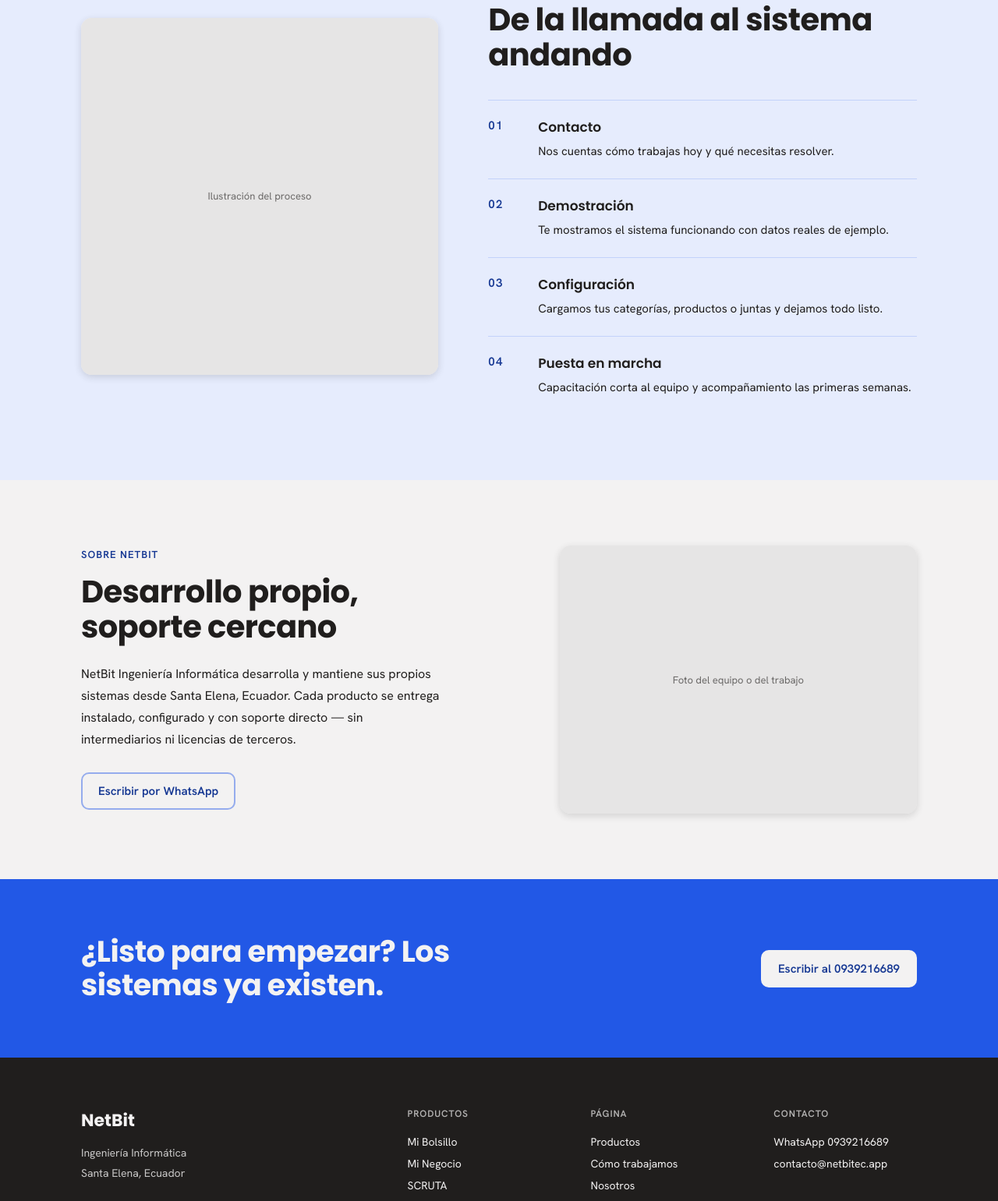
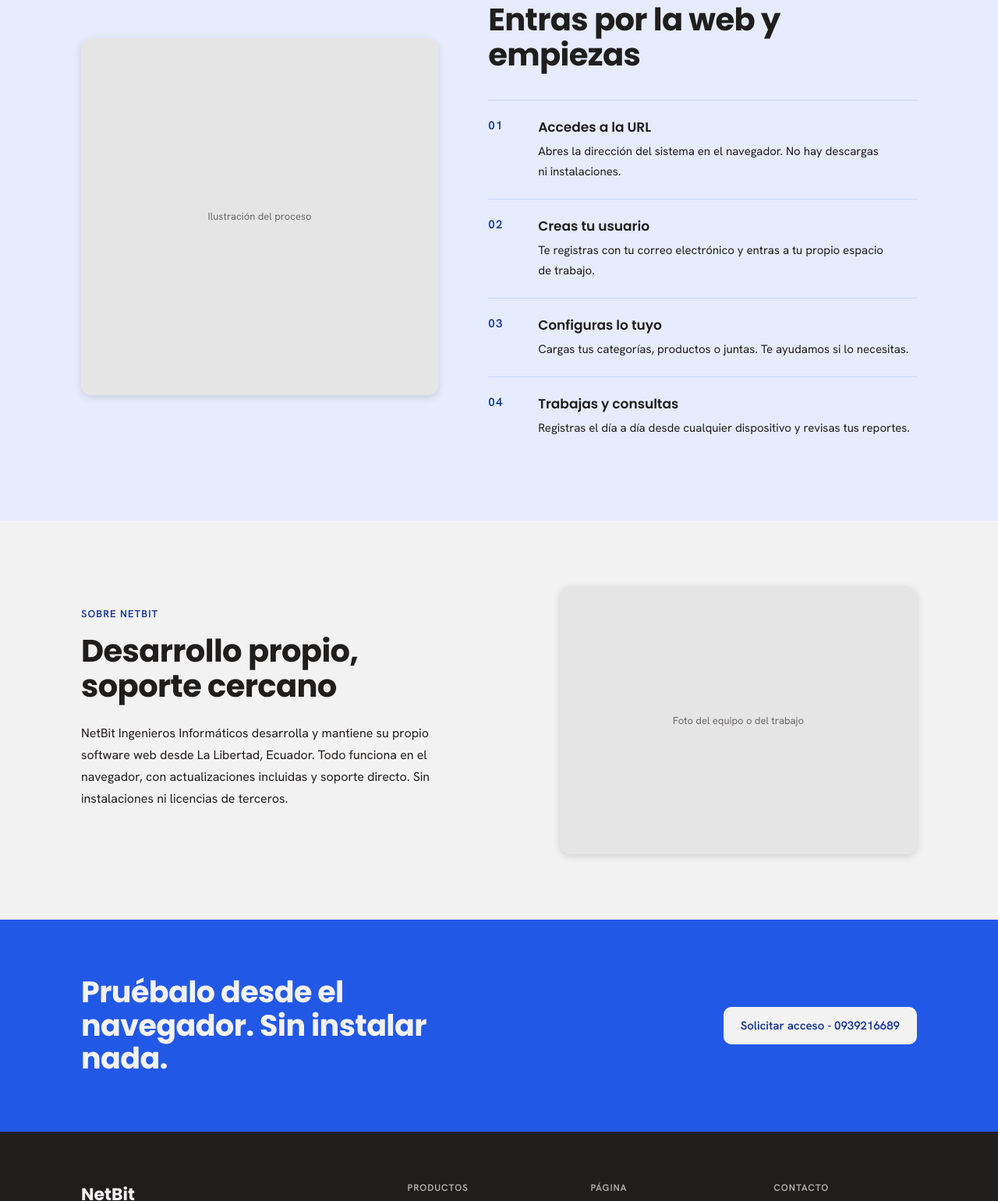
Before and after one commit to netbit04-dev/netbit-landing, a website: page index.html in a window 1280 px wide. Shown: the part 1507-3048 px from the top of the page at 78% size. Drawn offline with Linux system fonts and the light colour scheme.

Commit message:
Correcciones de texto 2

```diff
--- a/index.html
+++ b/index.html
@@ -117,34 +117,34 @@ a:hover{color:var(--color-accent)}
       </div>
       <div>
         <span class="mono" style="display: block; font-size: 13px; line-height: 14px; letter-spacing: 0.08em; text-transform: uppercase; color: var(--color-accent-700); margin: 0 0 18px;">Cómo trabajamos</span>
-        <h2 style="font-weight: var(--font-heading-weight); font-size: clamp(28px, 3.2vw, 40px); line-height: 1.12; letter-spacing: -0.015em; margin: 0;">De la llamada al sistema andando</h2>
+        <h2 style="font-weight: var(--font-heading-weight); font-size: clamp(28px, 3.2vw, 40px); line-height: 1.12; letter-spacing: -0.015em; margin: 0;">Entras por la web y empiezas</h2>
         <div class="steps" style="display: grid; gap: 0; margin-top: 36px;">
           <div style="display: grid; grid-template-columns: 44px minmax(0, 1fr); gap: 20px; padding: 22px 0; border-top: 1px solid var(--color-accent-200);">
             <span class="mono" style="font-size: 15px; color: var(--color-accent-700);">01</span>
             <div>
-              <p style="font-family: var(--font-heading); font-weight: 600; font-size: 17px; line-height: 24px; margin: 0;">Contacto</p>
-              <p style="font-size: 15px; line-height: 26px; margin: 6px 0 0;">Nos cuentas cómo trabajas hoy y qué necesitas resolver.</p>
+              <p style="font-family: var(--font-heading); font-weight: 600; font-size: 17px; line-height: 24px; margin: 0;">Accedes a la URL</p>
+              <p style="font-size: 15px; line-height: 26px; margin: 6px 0 0;">Abres la dirección del sistema en el navegador. No hay descargas ni instalaciones.</p>
             </div>
           </div>
           <div style="display: grid; grid-template-columns: 44px minmax(0, 1fr); gap: 20px; padding: 22px 0; border-top: 1px solid var(--color-accent-200);">
             <span class="mono" style="font-size: 15px; color: var(--color-accent-700);">02</span>
             <div>
-              <p style="font-family: var(--font-heading); font-weight: 600; font-size: 17px; line-height: 24px; margin: 0;">Demostración</p>
-              <p style="font-size: 15px; line-height: 26px; margin: 6px 0 0;">Te mostramos el sistema funcionando con datos reales de ejemplo.</p>
+              <p style="font-family: var(--font-heading); font-weight: 600; font-size: 17px; line-height: 24px; margin: 0;">Creas tu usuario</p>
+              <p style="font-size: 15px; line-height: 26px; margin: 6px 0 0;">Te registras con tu correo electrónico y entras a tu propio espacio de trabajo.</p>
             </div>
           </div>
           <div style="display: grid; grid-template-columns: 44px minmax(0, 1fr); gap: 20px; padding: 22px 0; border-top: 1px solid var(--color-accent-200);">
             <span class="mono" style="font-size: 15px; color: var(--color-accent-700);">03</span>
             <div>
-              <p style="font-family: var(--font-heading); font-weight: 600; font-size: 17px; line-height: 24px; margin: 0;">Configuración</p>
-              <p style="font-size: 15px; line-height: 26px; margin: 6px 0 0;">Cargamos tus categorías, productos o juntas y dejamos todo listo.</p>
+              <p style="font-family: var(--font-heading); font-weight: 600; font-size: 17px; line-height: 24px; margin: 0;">Configuras lo tuyo</p>
+              <p style="font-size: 15px; line-height: 26px; margin: 6px 0 0;">Cargas tus categorías, productos o juntas. Te ayudamos si lo necesitas.</p>
             </div>
           </div>
           <div style="display: grid; grid-template-columns: 44px minmax(0, 1fr); gap: 20px; padding: 22px 0; border-top: 1px solid var(--color-accent-200);">
             <span class="mono" style="font-size: 15px; color: var(--color-accent-700);">04</span>
             <div>
-              <p style="font-family: var(--font-heading); font-weight: 600; font-size: 17px; line-height: 24px; margin: 0;">Puesta en marcha</p>
-              <p style="font-size: 15px; line-height: 26px; margin: 6px 0 0;">Capacitación corta al equipo y acompañamiento las primeras semanas.</p>
+              <p style="font-family: var(--font-heading); font-weight: 600; font-size: 17px; line-height: 24px; margin: 0;">Trabajas y consultas</p>
+              <p style="font-size: 15px; line-height: 26px; margin: 6px 0 0;">Registras el día a día desde cualquier dispositivo y revisas tus reportes.</p>
             </div>
           </div>
         </div>
@@ -156,9 +156,9 @@ a:hover{color:var(--color-accent)}
     <div>
       <span class="mono" style="display: block; font-size: 13px; line-height: 14px; letter-spacing: 0.08em; text-transform: uppercase; color: var(--color-accent-700); margin: 0 0 18px;">Sobre NetBit</span>
       <h2 style="font-weight: var(--font-heading-weight); font-size: clamp(28px, 3.2vw, 40px); line-height: 1.12; letter-spacing: -0.015em; margin: 0; max-width: 26ch;">Desarrollo propio, soporte cercano</h2>
-      <p style="font-size: 16px; line-height: 28px; margin: 24px 0 0; max-width: 52ch;">NetBit Ingeniería Informática desarrolla y mantiene sus propios sistemas desde Santa Elena, Ecuador. Cada producto se entrega instalado, configurado y con soporte directo — sin intermediarios ni licencias de terceros.</p>
+      <p style="font-size: 16px; line-height: 28px; margin: 24px 0 0; max-width: 52ch;">NetBit Ingenieros Informáticos desarrolla y mantiene su propio software web desde La Libertad, Ecuador. Todo funciona en el navegador, con actualizaciones incluidas y soporte directo. Sin instalaciones ni licencias de terceros.</p>
       <div style="display: flex; gap: var(--space-3); flex-wrap: wrap; margin-top: 28px;">
-        <a class="btn btn-ghost" href="https://wa.me/593939216689">Escribir por WhatsApp</a>
+
       </div>
     </div>
     <figure class="grayscale" style="margin: 0; border-radius: 14px; overflow: hidden; box-shadow: var(--shadow-md);">
@@ -168,8 +168,8 @@ a:hover{color:var(--color-accent)}
 
   <section style="background: var(--color-accent); color: var(--color-bg);">
     <div style="max-width: 1200px; margin: 0 auto; padding: 72px clamp(20px, 5vw, 72px); display: flex; flex-wrap: wrap; gap: 32px; align-items: center; justify-content: space-between;">
-      <h3 style="font-weight: var(--font-heading-weight); font-size: clamp(26px, 3vw, 38px); line-height: 1.12; letter-spacing: -0.015em; margin: 0; max-width: 22ch;">¿Listo para empezar? Los sistemas ya existen.</h3>
-      <a class="btn" href="https://wa.me/593939216689" style="background: var(--color-bg); color: var(--color-accent-700); border: 2px solid var(--color-bg);">Escribir al 0939216689</a>
+      <h3 style="font-weight: var(--font-heading-weight); font-size: clamp(26px, 3vw, 38px); line-height: 1.12; letter-spacing: -0.015em; margin: 0; max-width: 22ch;">Pruébalo desde el navegador. Sin instalar nada.</h3>
+      <a class="btn" href="https://wa.me/593939216689" style="background: var(--color-bg); color: var(--color-accent-700); border: 2px solid var(--color-bg);">Solicitar acceso - 0939216689</a>
     </div>
   </section>
 
@@ -177,7 +177,7 @@ a:hover{color:var(--color-accent)}
     <div class="footcols" style="max-width: 1200px; margin: 0 auto; padding: 64px clamp(20px, 5vw, 72px) 40px; display: grid; grid-template-columns: minmax(0, 2fr) repeat(3, minmax(0, 1fr)); gap: 40px clamp(24px, 4vw, 64px);">
       <div>
         <p style="font-family: var(--font-heading); font-weight: var(--font-heading-weight); font-size: 22px; margin: 0;">NetBit</p>
-        <p style="font-size: 14px; line-height: 26px; margin: 12px 0 0; opacity: 0.8;">Ingeniería Informática<br />Santa Elena, Ecuador</p>
+        <p style="font-size: 14px; line-height: 26px; margin: 12px 0 0; opacity: 0.8;">Ingenieros Informáticos<br />Santa Elena, Ecuador</p>
       </div>
       <div>
         <p class="mono" style="font-size: 12px; letter-spacing: 0.08em; text-transform: uppercase; margin: 0 0 14px; opacity: 0.7;">Productos</p>
@@ -193,7 +193,7 @@ a:hover{color:var(--color-accent)}
       </div>
     </div>
     <div style="max-width: 1200px; margin: 0 auto; padding: 0 clamp(20px, 5vw, 72px) 40px;">
-      <p class="mono" style="font-size: 12px; margin: 0; opacity: 0.65;">© 2026 NetBit Ingeniería Informática</p>
+      <p class="mono" style="font-size: 12px; margin: 0; opacity: 0.65;">© 2026 NetBit Ingenieros Informáticos</p>
     </div>
   </footer>
 
```
